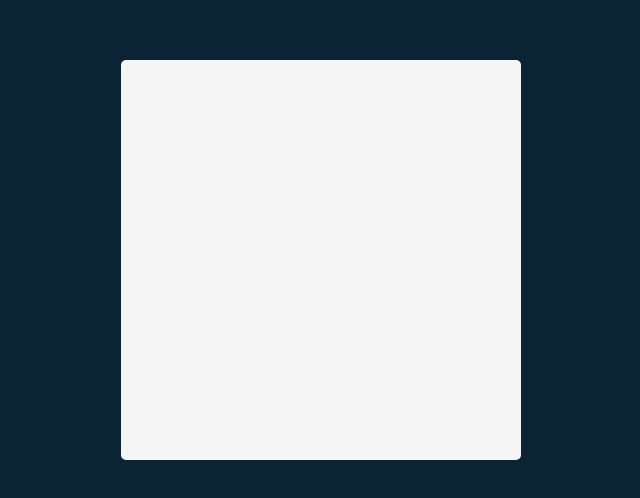
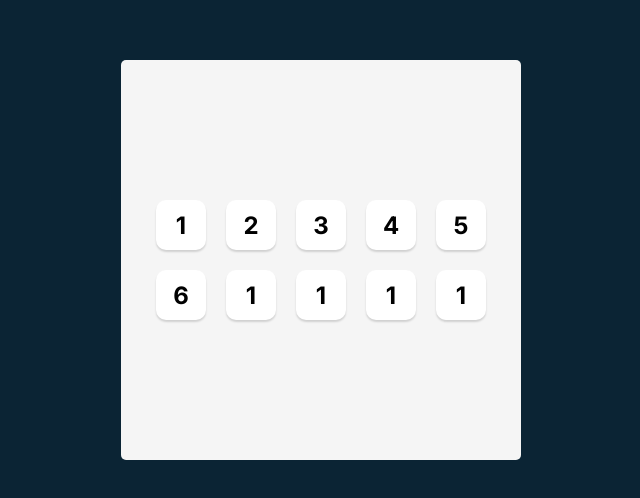
Before and after one commit to matejmilankov/TenziesGame, a React (Vite) app: page / in a window 1280 px wide. Shown: the part 140-638 px from the top of the page, without its empty margins (319-959 px from the left). Built offline with nearby package versions, Linux system fonts and the light colour scheme.

Commit message:
CSS styling for dices

```diff
--- a/index.html
+++ b/index.html
@@ -1,13 +1,19 @@
 <!doctype html>
 <html lang="en">
+
 <head>
   <meta charset="UTF-8" />
   <link rel="icon" type="image/svg+xml" href="/favicon.svg" />
+  <link
+    href="https://fonts.googleapis.com/css2?family=Inter:ital,opsz,wght@0,14..32,100..900;1,14..32,100..900&display=swap"
+    rel="stylesheet">
   <meta name="viewport" content="width=device-width, initial-scale=1.0" />
   <title>tenzies-game</title>
 </head>
+
 <body>
   <div id="root"></div>
   <script type="module" src="/src/main.jsx"></script>
 </body>
+
 </html>
--- a/src/App.jsx
+++ b/src/App.jsx
@@ -1,10 +1,24 @@
 import './App.css'
+import { Die } from './components/Die'
 
 function App() {
 
   return (
     <>
-      <main></main>
+      <main>
+        <div className='dice-container'>
+          <Die value={1} />
+          <Die value={2} />
+          <Die value={3} />
+          <Die value={4} />
+          <Die value={5} />
+          <Die value={6} />
+          <Die value={1} />
+          <Die value={1} />
+          <Die value={1} />
+          <Die value={1} />
+        </div>
+      </main>
     </>
   )
 }
--- /dev/null
+++ b/src/components/Die.jsx
@@ -0,0 +1,7 @@
+export function Die({ value }) {
+    return(
+        <button>
+            {value}
+        </button>
+    );
+}
--- a/src/index.css
+++ b/src/index.css
@@ -11,6 +11,7 @@
   flex-direction: column;
   justify-content: center;
   align-items: center;
+  font-family: Inter, sans-serif;
 }
 
 div#root {
@@ -24,5 +25,27 @@
   background-color: #F5F5F5;
   height: 100%;
   border-radius: 5px;
+  display: flex;
+  justify-content: center;
+  align-items: center;
+}
 
+.dice-container {
+  display: grid;
+  grid-template-columns: repeat(5, 1fr);
+  grid-template-rows: repeat(2, 1fr);
+  gap: 20px;
 }
+
+.dice-container>button {
+  height: 50px;
+  width: 50px;
+  box-shadow: 0px 2px 2px rgba(0, 0, 0, 0.15);
+  border: none;
+  border-radius: 10px;
+  background-color: white;
+  font-size: 1.5rem;
+  font-weight: bold;
+  cursor: pointer;
+  font-family: Inter, sans-serif;
+}
```
Lines whose indentation alone changed are shown as unchanged.
